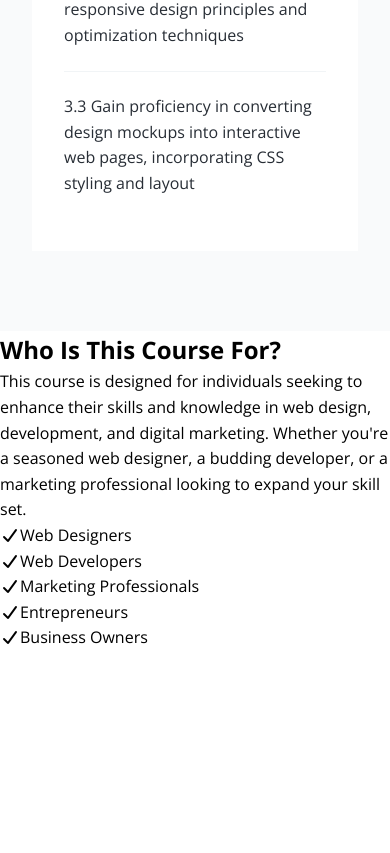
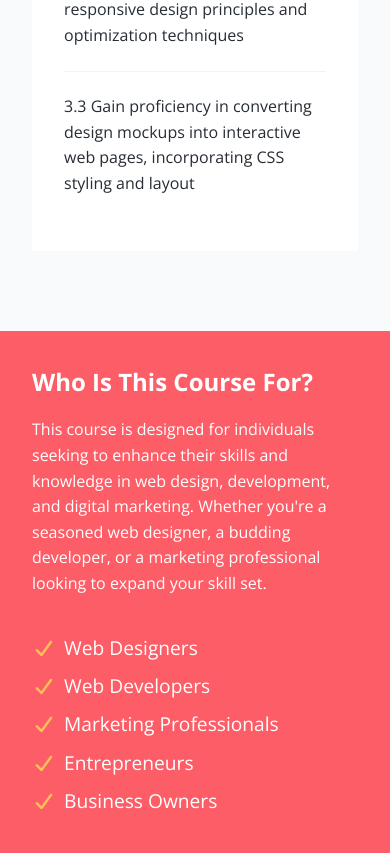
Before and after one commit to FelixPatric/tutor-website, a plain HTML site: page index.html in a window 390 px wide. Shown: the part 6920-7773 px from the top of the page. Before the commit the page ends 7571 px from the top, so only its background shows below. Drawn offline with nearby package versions, Linux system fonts and the light colour scheme.

Commit message:
add information section styles for audience engagement and layout improvement

```diff
--- a/css/styles.css
+++ b/css/styles.css
@@ -315,6 +315,45 @@ img {
     border-bottom: none;
 }
 
+/* Information Section */
+.info-container {
+    background: url('../img/audience.jpg') top center/cover no-repeat;
+    display: flex;;
+}
+
+.info-content {
+    background: var(--primary-color);
+    color: #fff;
+    flex: 1;
+    padding: 4rem;
+}
+
+.info-content h2 {
+    font-size: 2rem;
+    font-weight: 700;
+    margin-bottom: 1rem;
+}
+
+.info-content p {
+    font-size: 1.2rem;
+    margin-bottom: 2rem;
+}
+
+.info-content i {
+    margin-right: 0.5rem;
+    color: var(--secondary-color);
+}
+
+.info-content ul li {
+    font-size: 1.2rem;
+    line-height: 2;
+
+}
+
+.info-left {
+    width: 50%;
+}
+
 
 
 /* Media Queries */
@@ -367,8 +406,25 @@ img {
         display: block;
         padding: 10px;
     }
+    .info-container {
+        flex-direction: column;
+    }
+    .info-content {
+        padding : 2rem;
+    }
+
+    .info-content h2 {
+        font-size: 1.5rem;
+    }
+    .info-content p {
+        font-size: 1rem;
+    }
+    .info-left {
+        display: none;
+    }
 
 }
+
 @media (max-width: 576px) {
     .hero {
         padding-right: 0.2rem;
```
